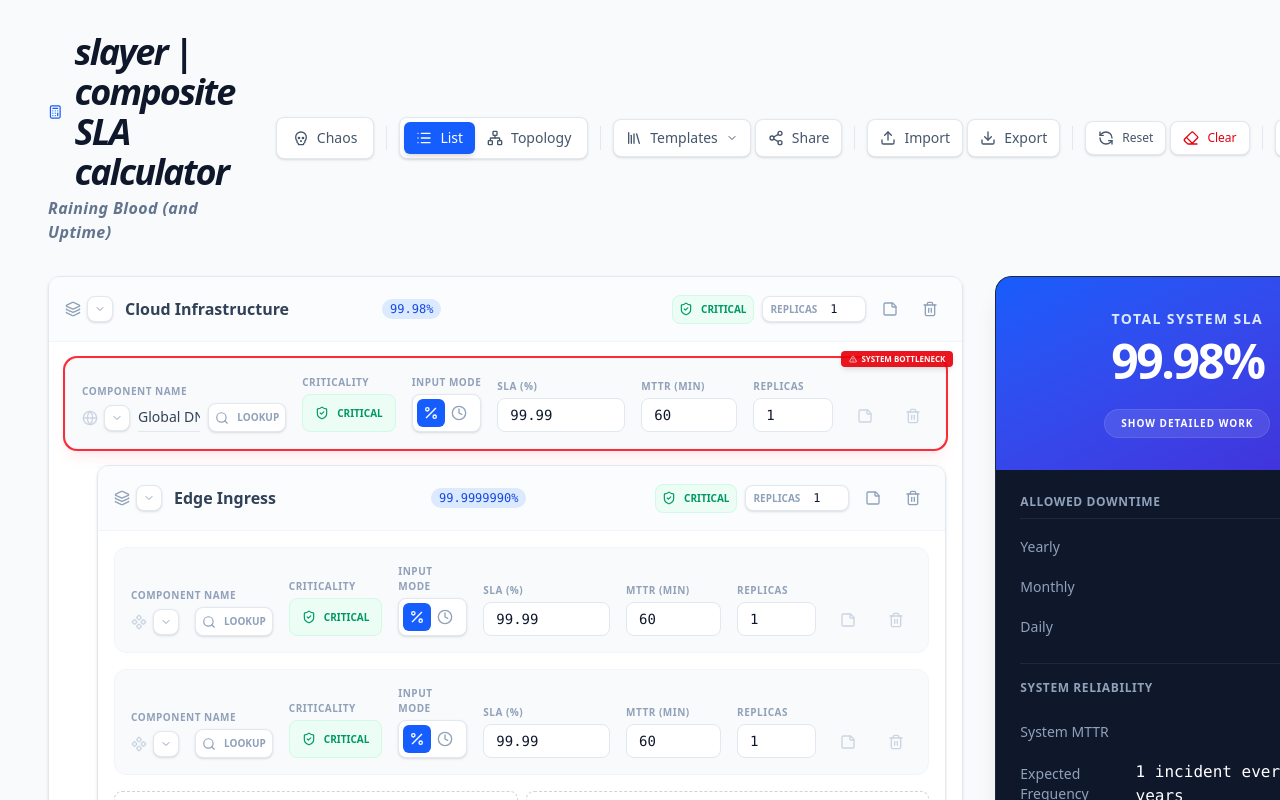
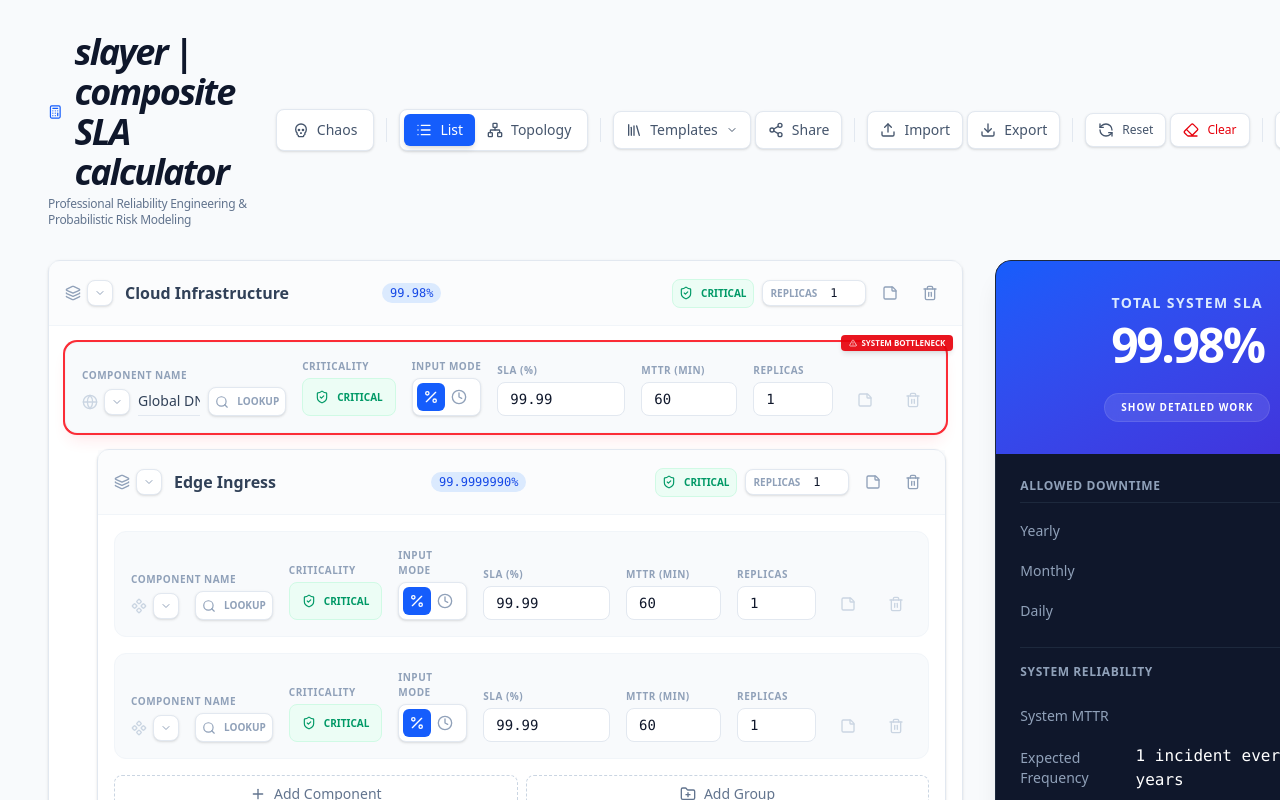
Before and after one commit to mrueg/slayer, a Next.js app: page / in a window 1280 px wide. Shown: the top 800 px of the page. Built offline with nearby package versions, Linux system fonts and the light colour scheme.

Commit message:
style(ui): update header subtitle with professional tool description

```diff
--- a/src/app/page.tsx
+++ b/src/app/page.tsx
@@ -1417,7 +1417,7 @@ export default function SLACalculator() {
               <Calculator className="w-10 h-10 text-blue-600" />
               slayer | composite SLA calculator
             </h1>
-            <p className="text-slate-500 dark:text-slate-400 mt-1 font-bold italic tracking-wide">Raining Blood (and Uptime)</p>
+            <p className="text-slate-500 dark:text-slate-400 mt-1 font-medium text-xs tracking-tight">Professional Reliability Engineering & Probabilistic Risk Modeling</p>
           </div>
           <div className="flex items-center gap-2">
             <div className="flex bg-white dark:bg-slate-800 p-1 rounded-lg border border-slate-200 dark:border-slate-700 shadow-sm">
```
